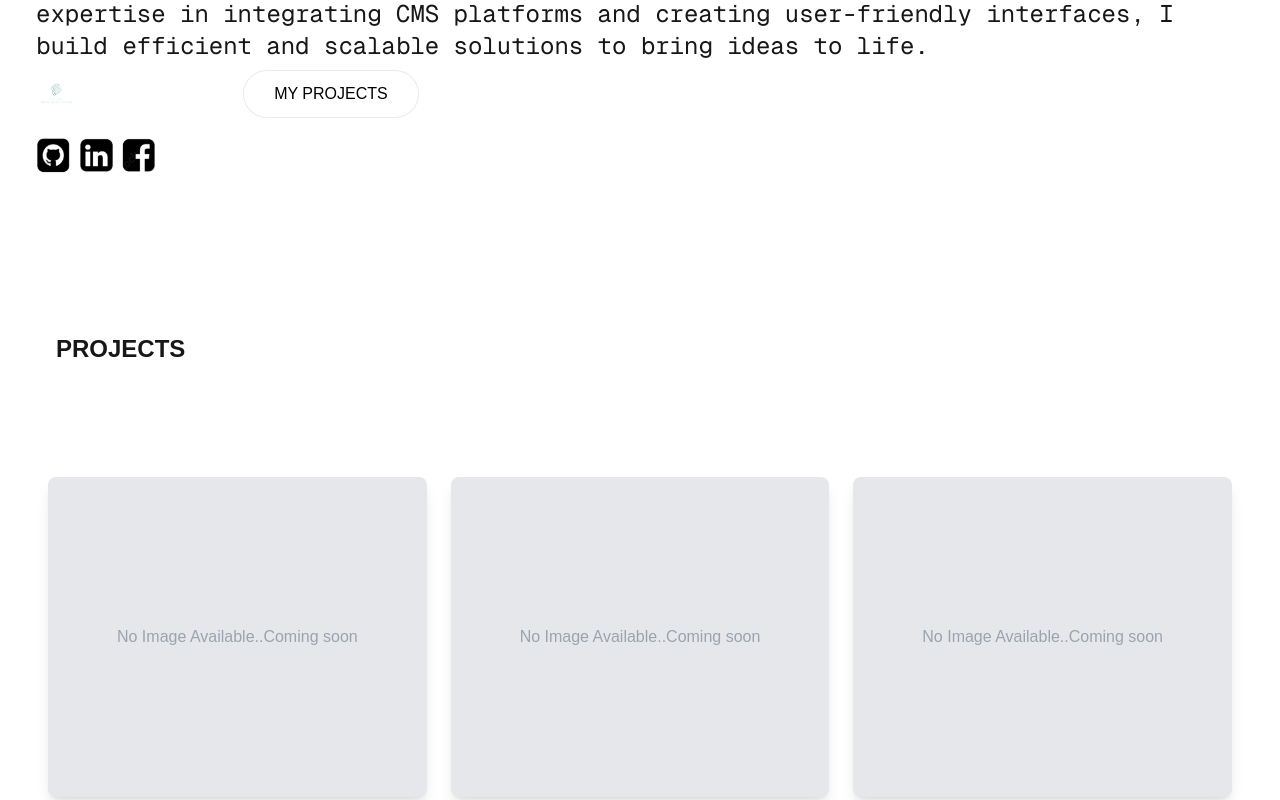
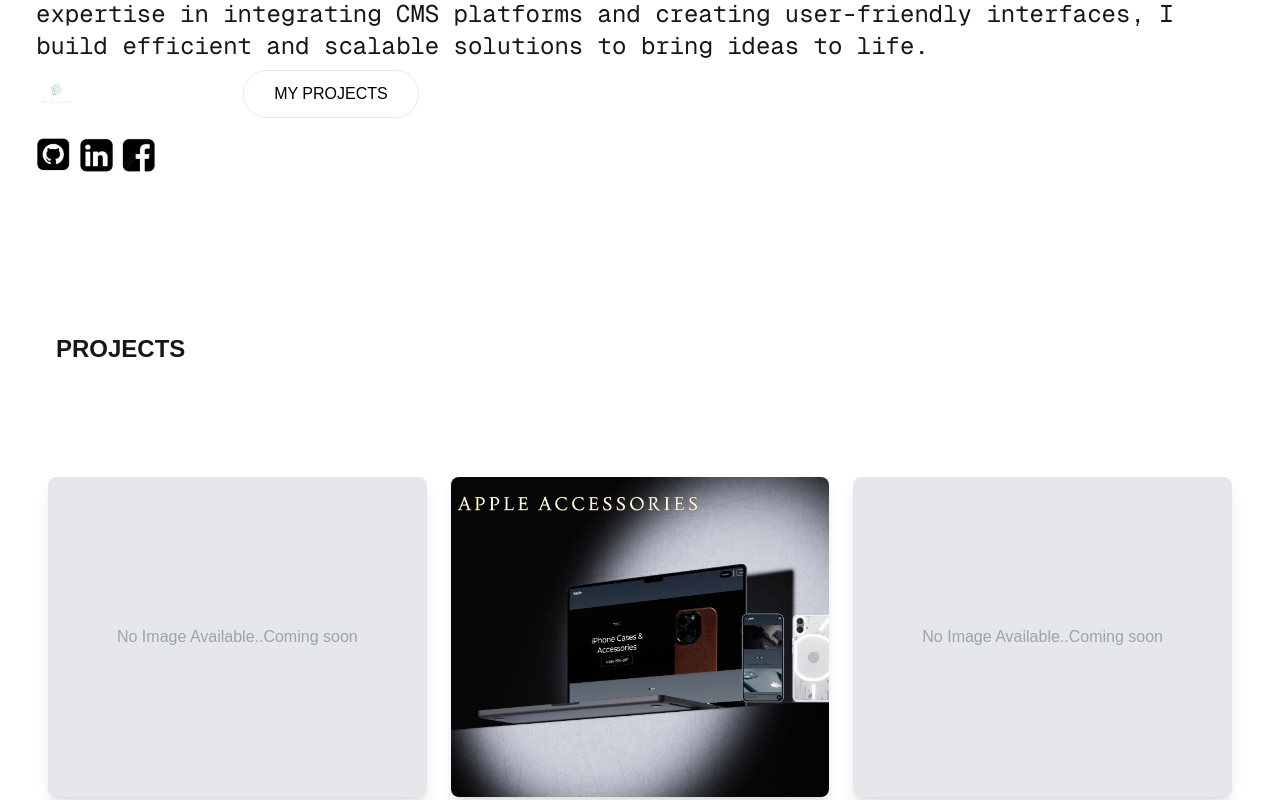
Before and after one commit to npm-run-dave/DA-VE-Portfolio, a Next.js app: page / in a window 1280 px wide. Shown: the part 460-1260 px from the top of the page. Built offline with nearby package versions, Linux system fonts and the light colour scheme.

Commit message:
Chore: Add Project

```diff
--- a/Static/myproject.json
+++ b/Static/myproject.json
@@ -2,12 +2,12 @@
   {
     "title": "LenLen Birthing Home ",
     "image": "",
-    "discription": "Lenlen Birthing Home is Attendance Management system with Payroll"
+    "discription": "Lenlen Birthing Home is an Attendance Management System with Payroll integration. This is my capstone project."
   },
   {
-    "title": "LenLen Birthing Home 1 ",
-    "image": "",
-    "discription": "Lenlen Birthing Home is Attendance Management system with Payroll"
+    "title": "Apple Accessories ",
+    "image": "/AppleUi.png",
+    "discription": "Discover premium Apple accessories that enhance and protect your Apple devices with style and functionality"
   },
   {
     "title": "LenLen Birthing Home 2 ",
--- a/app/block/Footer.jsx
+++ b/app/block/Footer.jsx
@@ -1,3 +1,5 @@
+import Link from "next/link";
+
 export default function Footer() {
   const myLocation =
     "https://www.google.com/maps/place/Canjulao,+Lapu-Lapu+City,+Cebu/@10.2878849,123.9322562,16z/data=!3m1!4b1!4m6!3m5!1s0x33a99986352e5ba1:0xd07b40adbd217233!8m2!3d10.2889273!4d123.9373697!16s%2Fg%2F1tks3w91?entry=ttu&g_ep=EgoyMDI1MDEwMi4wIKXMDSoASAFQAw%3D%3D";
@@ -7,12 +9,12 @@
       <div className="text-center">
         <p className="text-md">
           <strong>Email:</strong>{" "}
-          <a
+          <Link
             href="mailto:ryandavedonos@gmail.com"
             className="text-indigo-500 hover:underline"
           >
             ryandavedonos@gmail.com
-          </a>
+          </Link>
         </p>
         <p className="text-md">
           <strong>Phone:</strong>{" "}
@@ -20,14 +22,14 @@
         </p>
         <p className="text-md">
           <strong>Location:</strong>{" "}
-          <a
+          <Link
             href={myLocation}
             target="_blank"
             rel="noopener noreferrer"
             className="text-indigo-500 hover:underline"
           >
             Canjulao, Lapu-Lapu City, Cebu
-          </a>
+          </Link>
         </p>
       </div>
 
--- a/app/block/Services.jsx
+++ b/app/block/Services.jsx
@@ -1,7 +1,6 @@
 import services from "@/Static/services";
 
 export default function Services() {
-  console.log("services", services);
   return (
     <section className="py-8">
       <div className="grid grid-cols-1 sm:grid-cols-2 md:grid-cols-3 lg:grid-cols-4 gap-6 px-4">
--- a/app/page.js
+++ b/app/page.js
@@ -2,11 +2,11 @@
 import { useEffect, useState } from "react";
 import Image from "next/image";
 import { Typewriter } from "react-simple-typewriter";
-
 import MyProject from "./block/MyProject";
 import Services from "./block/Services";
 import Contact from "./block/Contact";
 import Footer from "./block/Footer";
+import Link from "next/link";
 
 export default function Home() {
   const [scrollDirection, setScrollDirection] = useState("down");
@@ -68,9 +68,9 @@
           </li>
         </ol>
         <div className="flex gap-4 items-center flex-col sm:flex-row">
-          <a
+          <Link
+            href="#"
             className="rounded-full border border-solid border-white transition-colors flex items-center justify-center  text-white gap-2  text-sm sm:text-base h-10 sm:h-12 px-4 sm:px-5"
-            href="#"
           >
             <Image
               className=""
@@ -80,16 +80,17 @@
               height={40}
             />
             DOWNLOAD CV
-          </a>
-          <a
+          </Link>
+          <Link
+            href="#"
             className="relative overflow-hidden rounded-full border border-solid bg-white text-black  border-black/[.08] dark:border-white/[.145] transition-colors flex items-center justify-center text-sm sm:text-base h-10 sm:h-12 px-4 sm:px-5 sm:min-w-44 group"
-            href="#"
           >
             <span className="relative z-10">MY PROJECTS</span>
             <span className="absolute inset-0 bg-gradient-to-r from-[#64a393] via-[#8ACEBE] to-[#2A9D8F] dark:from-[#2A9D8F]  dark:to-[#dafff6] transition-transform transform translate-x-full group-hover:translate-x-0"></span>
-          </a>
+          </Link>
         </div>
         <div className="flex gap-2 pt-[20px] px-[20px]  justify-center sm:justify-start">
+          <Link href="#">
             <Image
               className="rounded-lg cursor-pointer"
               src="/Github.png"
@@ -98,6 +99,8 @@
               height={30}
               priority
             />
+          </Link>
+
           <Image
             className="rounded-lg cursor-pointer"
             src="/Linkin.png"
```
Also changed, not shown: Static/SocialLinks.json (added, +17 -0 lines), public/AppleUi.png (added), 1 other file (tests, documents, lock files or other folders). Lines whose indentation alone changed are shown as unchanged.
